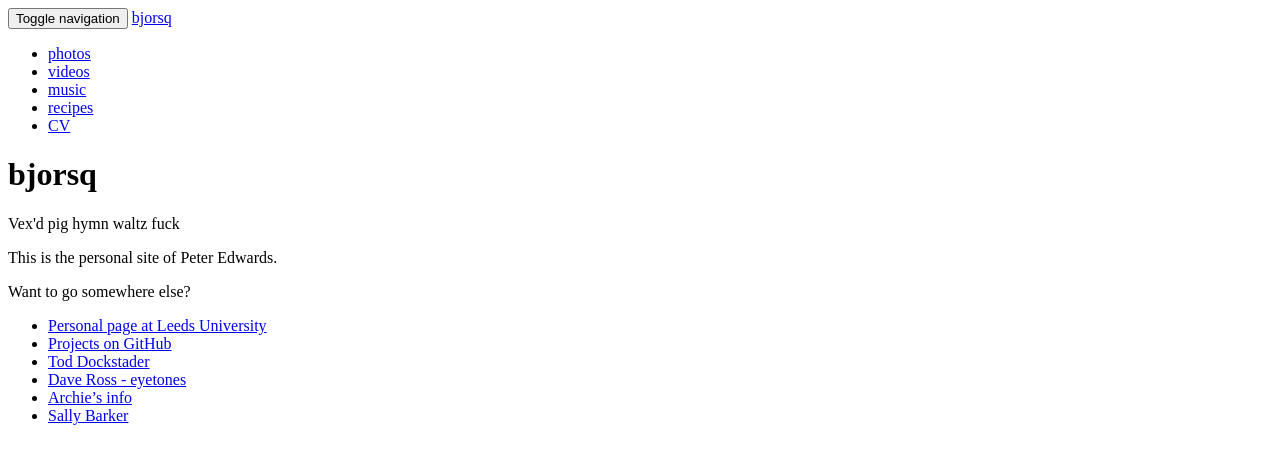
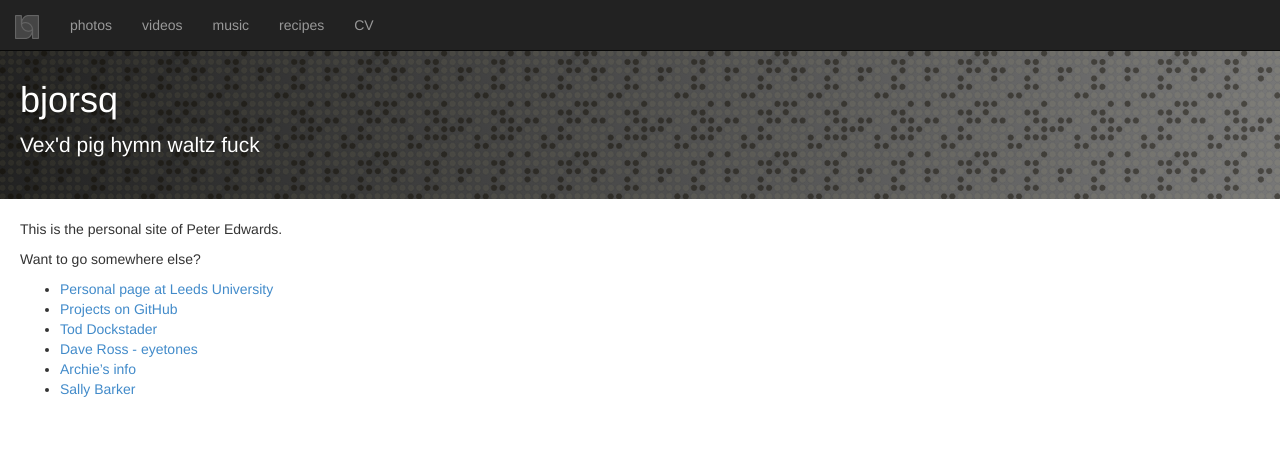
Before and after one commit to bjorsq/bjorsq.github.com, a Jekyll site: the page built from index.md, in a window 1280 px wide. Shown: the top 464 px of the page. Built offline with Jekyll 4.4.1, drawn with Linux system fonts in a browser that asks for light colours.

Commit message:
set ASSET_PATH to correct value(!)

```diff
--- a/_config.yml
+++ b/_config.yml
@@ -61,7 +61,7 @@ JB :
   #   http://s3.amazonaws.com/yoursite/themes/watermelon
   #   /assets
   #
-  ASSET_PATH : /assets/theme/bjorsq
+  ASSET_PATH : /assets/themes/bjorsq
 
   # These paths are to the main pages Jekyll-Bootstrap ships with.
   # Some JB helpers refer to these paths; change theme here if needed.
```
